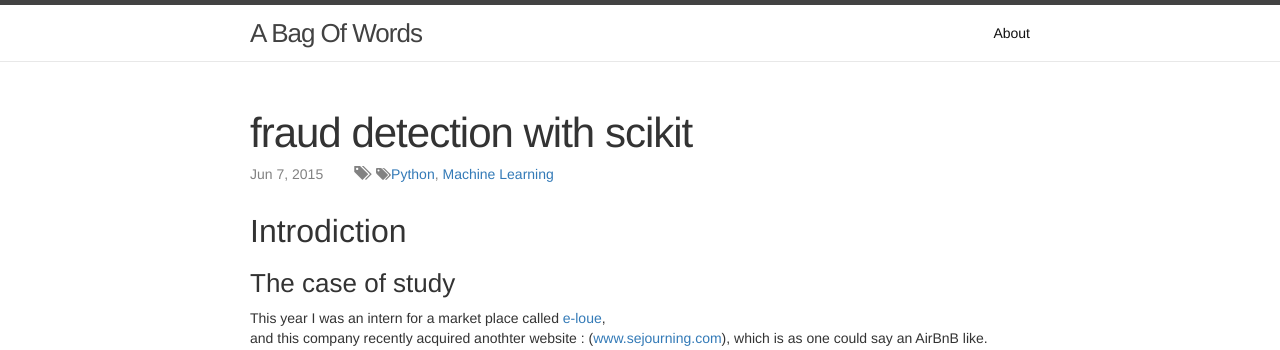
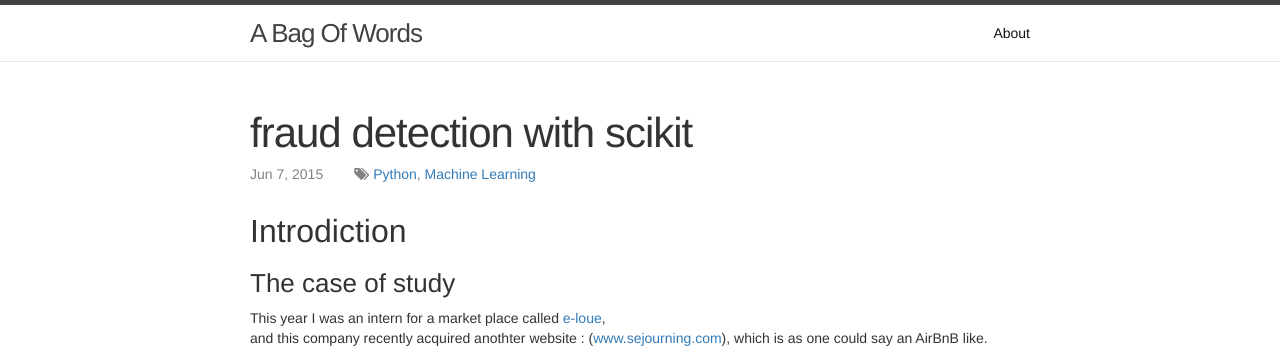
Before and after one commit to remiadon/remiadon.github.io, a Jekyll site: the page built from _posts/2015-07-06-fraud-detection-with-scikit.md, in a window 1280 px wide. Shown: the top 350 px of the page. Built offline with Jekyll 4.4.1, drawn with Linux system fonts in a browser that asks for light colours; nearby versions of some CDN libraries; comment, search, counter and statistics services are not loaded.

Commit message:
fix tag bug

```diff
--- a/_layouts/post.html
+++ b/_layouts/post.html
@@ -6,7 +6,7 @@ comments: true
 <div class="post">
 {% assign post = page %}
 	{% if post.tags.size > 0 %}
-	    {% capture tags_content %} {% if post.tags.size == 1 %}<i class="fa fa-tag"></i>{% else %}<i class="fa fa-tags"></i>{% endif %}{% endcapture %}
+	    {% capture tags_content %} {% if post.tags.size == 1 %}<i class="fa fa-tag"></i>&nbsp;{% else %}<i class="fa fa-tags"></i>&nbsp;{% endif %}{% endcapture %}
 	    {% for post_tag in post.tags %}
 	        {% for data_tag in site.data.tags %}
 	            {% if data_tag.slug == post_tag %}
@@ -24,9 +24,9 @@ comments: true
 
   <header class="post-header">
 	<h1 class="post-title">{{ page.title }}</h1>
-	<p class="post-meta">{{ page.date | date: "%b %-d, %Y" }}{% if page.author %} • {{ page.author }}{% endif %}{% if page.meta %} • {{ page.meta }}{% endif %}&nbsp;&nbsp;&nbsp;&nbsp;&nbsp;&nbsp;&nbsp;
+	<p class="post-meta">{{ page.date | date: "%b %-d, %Y" }}{% if page.author %} • {{ page.author }}{% endif %}{% if page.meta %} • {{ page.meta }}{% endif %}&nbsp;&nbsp;&nbsp;&nbsp;&nbsp;&nbsp;&nbsp;{{ tags_content }}
 		<!-- <img src='/img/tag.png' style='width:20px; height:20px;'></img>{{ tags_content }} -->
-		<span class="glyphicon glyphicon-tags" aria-hidden="true"></span>&nbsp;{{ tags_content }}
+		<!-- <span class="glyphicon glyphicon-tags" aria-hidden="true"></span> -->
 	</p>
   </header>
 
```
